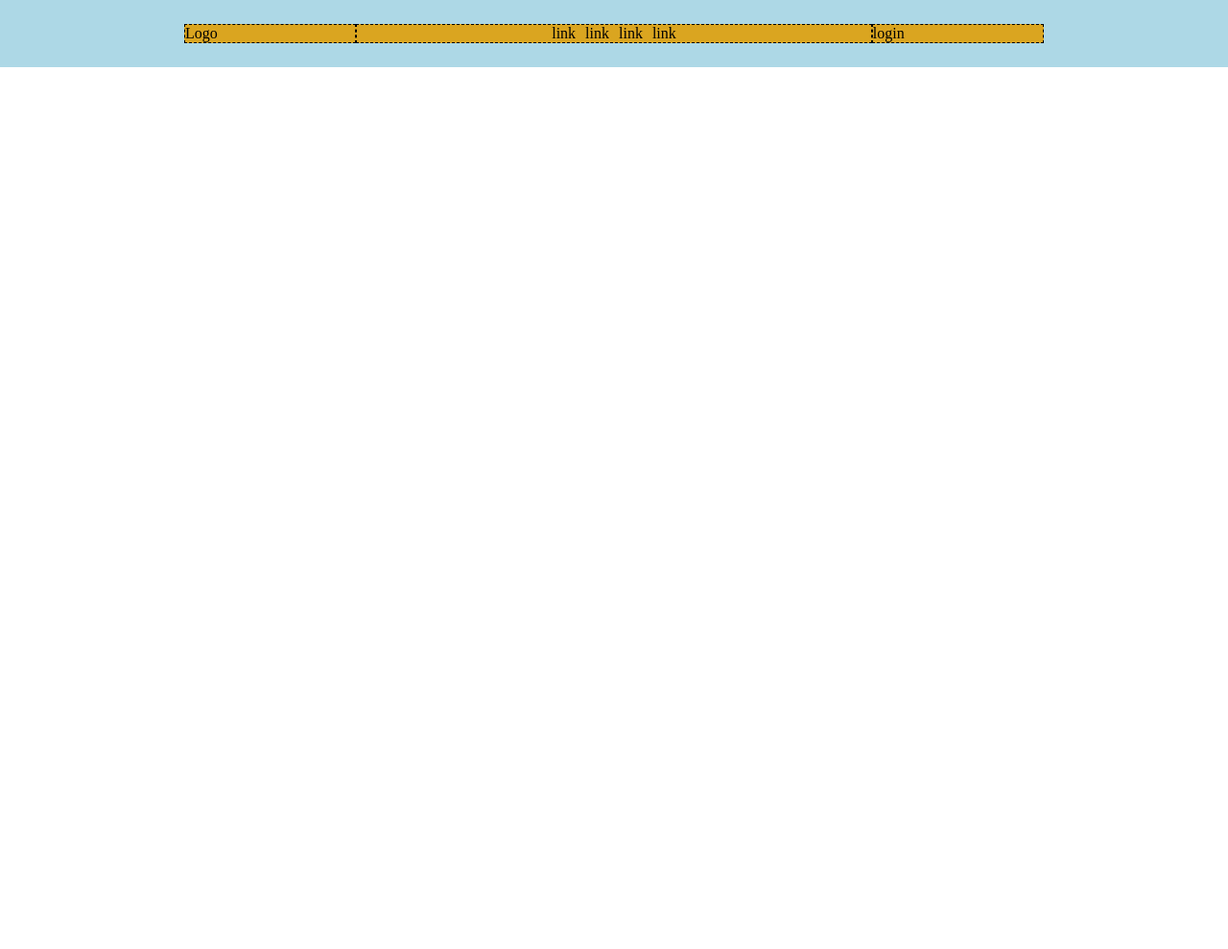
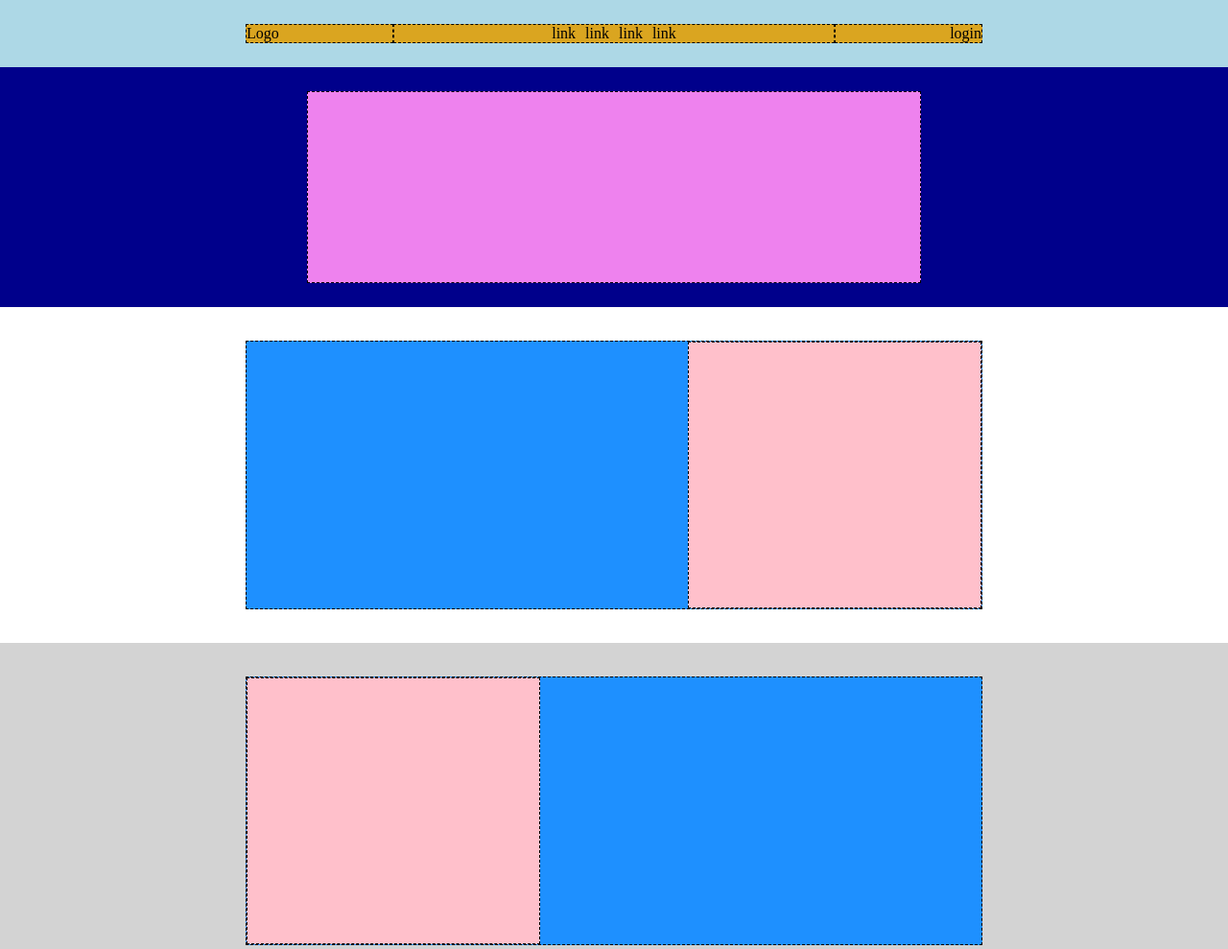
Before and after one commit to SimoneVerzeletti/htmlcss-struttura-discord, a plain HTML site: page index.html in a window 1280 px wide. Shown: the top 989 px of the page at 96% size. Before the commit the page ends 800 px from the top, so only its background shows below. Drawn offline with Linux system fonts and the light colour scheme.

Commit message:
feat: sections (wip)

```diff
--- a/css/style.css
+++ b/css/style.css
@@ -22,7 +22,7 @@ header {
 
 nav {
     background-color: #daa520;
-    width: 70%;
+    width: 60%;
     justify-content: space-between;
 }
 
@@ -35,6 +35,58 @@ ul {
     gap: 10px;
 }
 
+
+.container {
+    background-color: #ee82ee;
+    height: 80%;
+    width: 50%;
+}
+
+.container2 {
+    background-color: #228b22;
+    height: 80%;
+    width: 60%;
+}
+
+.container-txt {
+    background-color: #1e90ff;
+    height: 80%;
+    width: 60%;
+}
+
+
+.immagine {
+    background-color: #ffc0cb;
+    width: 40%;
+}
+
+.sct-1 {
+    background-color: #00008b;
+    height: 250px;
+    align-items: center;
+    justify-content: center;
+}
+
+.sct-2 {
+    height: 350px;
+    align-items: center;
+    justify-content: center;
+}
+
+.sct-3 {
+    background-color: #d3d3d3;
+    height: 350px;
+    align-items: center;
+    justify-content: center;
+}
+
+.sct-4 {
+    background-color: #d3d3d3;
+    height: 600px;
+    align-items: center;
+    justify-content: center;
+}
+
 /* utilities */
 .border {
     border: 1px dashed black;
@@ -45,6 +97,10 @@ ul {
     flex: 20%
 }
 
+.flex-end {
+    justify-content: end;
+}
+
 .txt-end {
     text-align: end;
 }
--- a/index.html
+++ b/index.html
@@ -20,15 +20,55 @@
                 <li>link</li>
                 <li>link</li>
             </ul>
-            <div class="border fl-20">
+            <div class="border fl-20 txt-end">
                 <p>login</p>
             </div>
         </nav>
     </header>
     <main>
+        <!-- Hero section -->
+        <section class="sct-1 flex">
+            <div class="container border">
+            </div>
+        </section>
+        <!-- /Hero section -->
+
+        <!-- Text-img section -->
+        <section class="sct-2 flex">
+            <div class="container-txt border flex flex-end">
+                <div class="immagine border">
+                </div>
+            </div>
+        </section>
+        <!-- /Text-img section -->
+
+
+        <!-- Img-text section -->
+        <section class="sct-3 flex">
+            <div class="container-txt border flex txt-end">
+                <div class="immagine border">
+                </div>
+            </div>
+        </section>
+        <!-- /Img-text section -->
+
+        <!-- Text-img section -->
+        <section class="sct-2 flex">
+            <div class="container-txt border flex flex-end">
+                <div class="immagine border">
+                </div>
+            </div>
+        </section>
+        <!-- /Text-img section -->
+
+        <!-- CTA -->
         <section>
-
+            <section class="sct-4 flex">
+                <div class="container2 border">
+                </div>
+            </section>
         </section>
+        <!-- /CTA -->
     </main>
     <footer></footer>
 </body>
```
